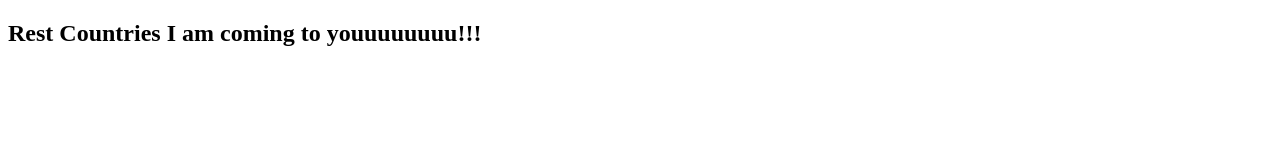
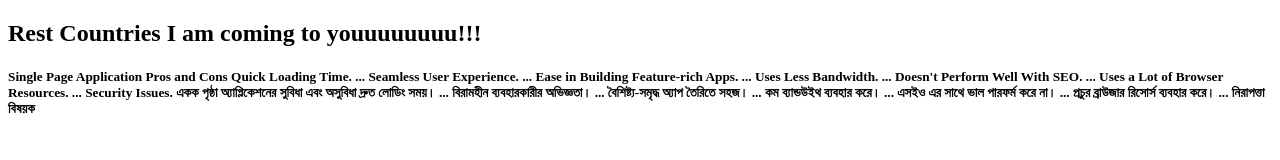
Before and after one commit to alamgirkabirdev/rest-countries-recap, a plain HTML site: page index.html in a window 1280 px wide. Drawn offline with Linux system fonts and the light colour scheme; no server answers.

Commit message:
1st commit

```diff
--- a/index.html
+++ b/index.html
@@ -9,6 +9,22 @@
 </head>
 <body>
     <h2>Rest Countries I am coming to youuuuuuuu!!!</h2>
+    <h5>Single Page Application Pros and Cons
+        Quick Loading Time. ...
+        Seamless User Experience. ...
+        Ease in Building Feature-rich Apps. ...
+        Uses Less Bandwidth. ...
+        Doesn't Perform Well With SEO. ...
+        Uses a Lot of Browser Resources. ...
+        Security Issues.
+        একক পৃষ্ঠা অ্যাপ্লিকেশনের সুবিধা এবং অসুবিধা
+                দ্রুত লোডিং সময়। ...
+                বিরামহীন ব্যবহারকারীর অভিজ্ঞতা। ...
+                বৈশিষ্ট্য-সমৃদ্ধ অ্যাপ তৈরিতে সহজ। ...
+                কম ব্যান্ডউইথ ব্যবহার করে। ...
+                এসইও এর সাথে ভাল পারফর্ম করে না। ...
+                প্রচুর ব্রাউজার রিসোর্স ব্যবহার করে। ...
+                নিরাপত্তা বিষয়ক</h5>
     <div id="countries" class="countries">
 
     </div>
```
